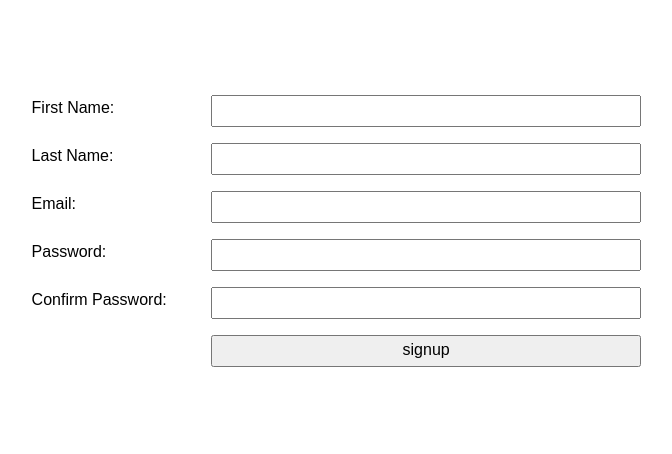
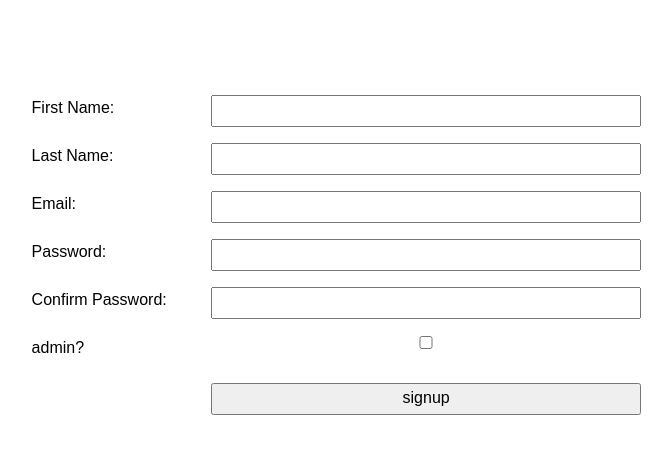
Before and after one commit to harrrrrrrry/internal-2, a Flask app: page /sign_up in a window 1280 px wide. Shown: the part 244-698 px from the top of the page, without its empty margins (306-978 px from the left). Run offline with Flask 3, Linux system fonts and the light colour scheme.

Commit message:
lesson 2 commit, signup working

```diff
--- a/app.py
+++ b/app.py
@@ -70,7 +70,8 @@ def render_bookings_page():
         gearpouch = request.form.get("gearpouch")
         other= request.form.get("other").title().strip()
         con = connect_database(DATABASE)
-        query_insert = "INSERT INTO booking_table ( date_0 ,radio, GPS, radiobattery, gearpouch, other ) VALUES(?,?,?,?,?,?)"
+        query = 'SELECT user_id, user_fname, user_lname FROM users INNER JOIN booking_table ON bookings_table.user_id = users.user_id'
+        #query_insert = "INSERT INTO booking_table ( date_0 ,radio, GPS, radiobattery, gearpouch, other ) VALUES(?,?,?,?,?,?)"
         cur = con.cursor()
         cur.execute(query_insert, (date_0, radio, GPS, radiobattery, gearpouch, other))
         con.commit()
@@ -92,6 +93,7 @@ def render_sign_up_page():
         user_email = request.form.get("user_email").lower().strip()
         user_password = request.form.get("user_password")
         user_password2 = request.form.get("user_password2")
+        user_admin_check = request.form.get("admin_check")
 
 
         if user_password != user_password2:
@@ -107,10 +109,10 @@ def render_sign_up_page():
             return render_template('sign_up.html', pass_len=pass_len)
         hashed_password = Bcrypt.generate_password_hash(user_password)
         con = connect_database(DATABASE)
-        query_insert = "INSERT INTO users (user_fname,user_lname, user_email, user_password ) VALUES(?,?,?,?)"
+        query_insert = "INSERT INTO users (user_fname,user_lname, user_email, user_password, admin_check) VALUES(?,?,?,?,?)"
         print('flagged thing kaboom')
         cur = con.cursor()
-        cur.execute(query_insert,(user_fname, user_lname ,user_email ,hashed_password))
+        cur.execute(query_insert,(user_fname, user_lname ,user_email ,hashed_password, user_admin_check))
         con.commit()
         con.close()
     return render_template('sign_up.html')
--- a/templates/sign_up.html
+++ b/templates/sign_up.html
@@ -24,6 +24,9 @@
             <div class="form-element"> <input type = 'password' name = "user_password2"required></div>
         </div>
         <div class="form-group">
+            <div class="form-label"> admin? </div>
+            <div class="form-element"> <input type = 'checkbox' name = "admin_check"></div>
+        <div class="form-group">
             <div class="form-label"></div>
             <div class="form-element"> <input type = 'submit' value = "signup"></div>
         </div>
```
Also changed, not shown: 1 other file.
